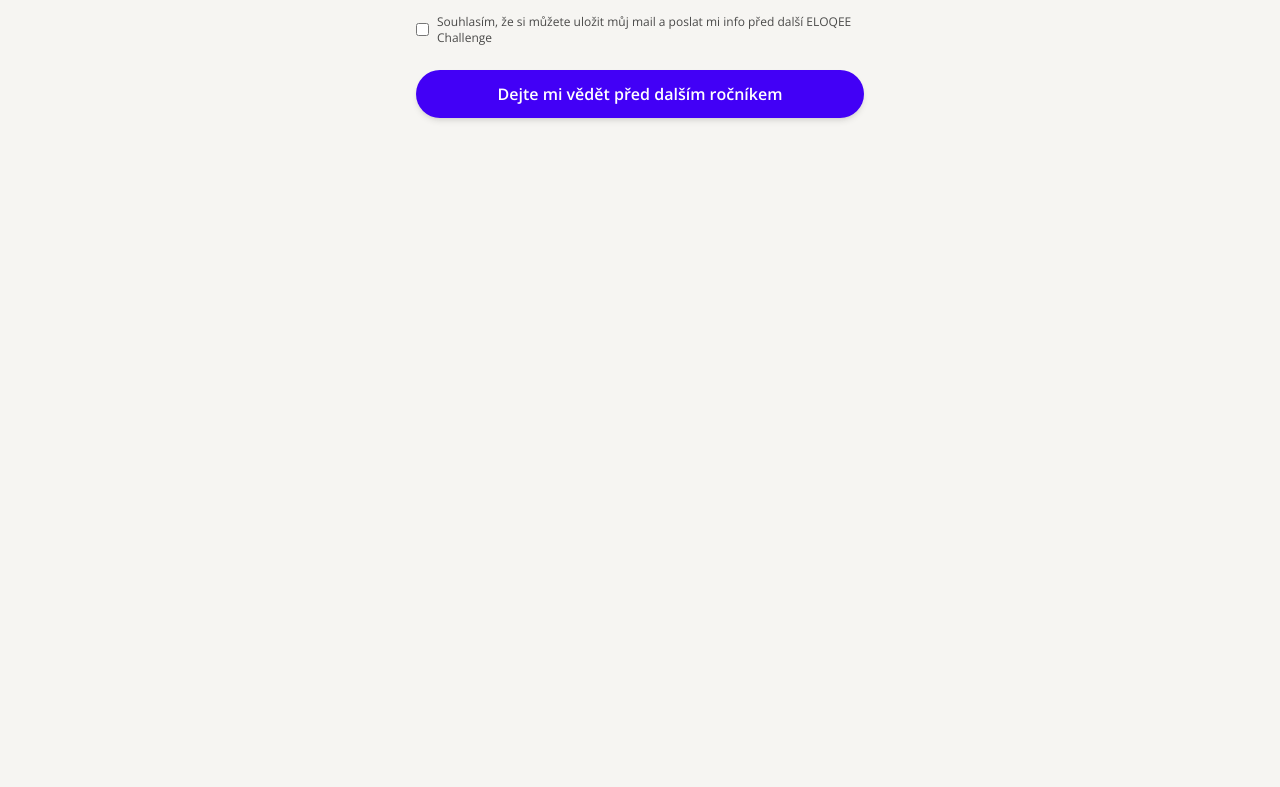
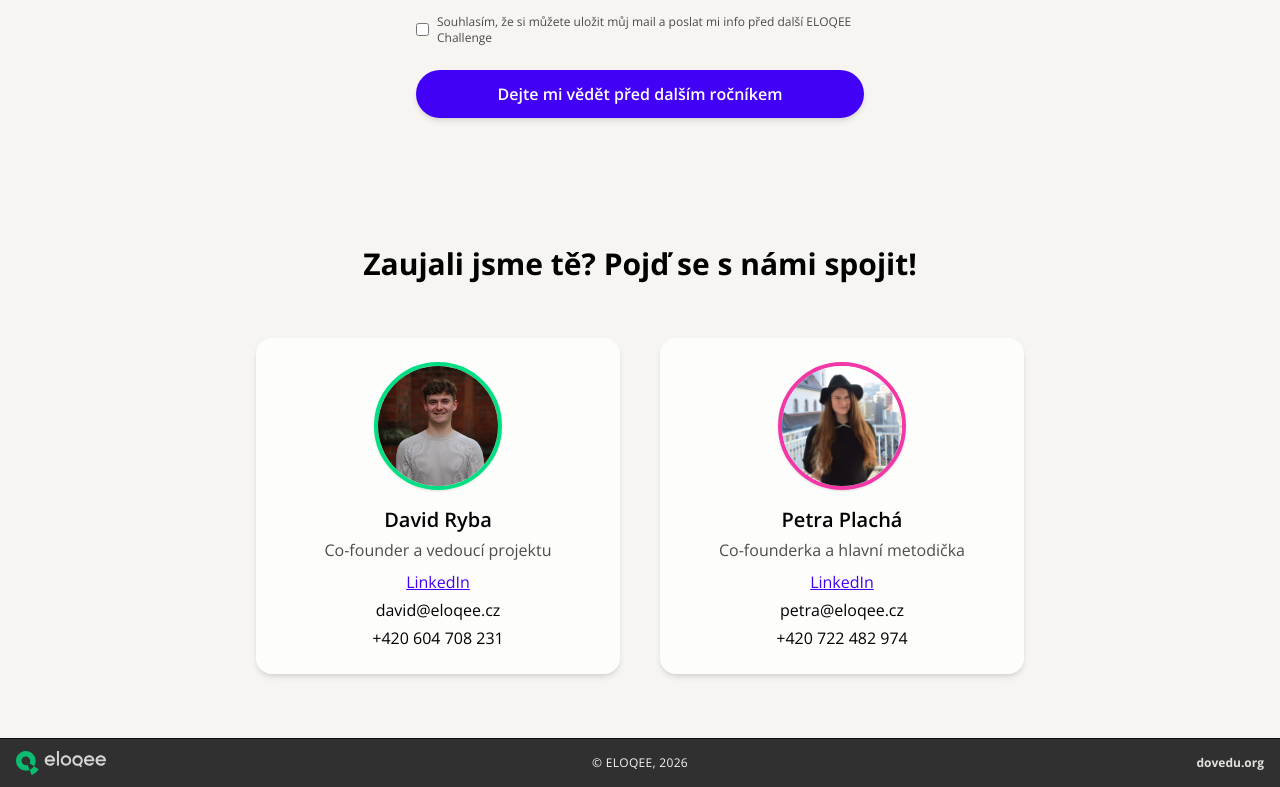
Before and after one commit to petaplacha/eloqee, a Vue app: page / in a window 1280 px wide. Shown: the part 1373-2160 px from the top of the page. Before the commit the page ends 1555 px from the top, so only its background shows below. Built offline with nearby package versions, Linux system fonts and the light colour scheme.

Commit message:
Refactor code structure for improved readability and maintainability

```diff
--- a/src/components/home/StudentInfoSection.vue
+++ b/src/components/home/StudentInfoSection.vue
@@ -59,7 +59,7 @@
           <div class="bubble-row justify-center mt-2">
             <span class="bubble bg-brand-purple ml-4">Získej podporu na svoje nápady</span>
             <span class="bubble bg-brand-green ml-32">Nahlížej kriticky na složité problémy</span>
-            <span class="bubble bg-brand-magenta">Nesesypej se v náročných situacích</span>
+            <span class="bubble bg-brand-magenta">Nesesipej se v náročných situacích</span>
           </div>
         </div>
       </div>
@@ -106,6 +106,46 @@
       </div>
     </div>
   </section>
+
+  <!-- Sekce tým -->
+  <section class="team-section w-full bg-brand-paper text-brand-black py-16 px-4 flex flex-col items-center">
+    <div class="max-w-2xl w-full text-center mb-10">
+      <h2 class="text-2xl md:text-3xl font-bold mb-4">Zaujali jsme tě? Pojď se s námi spojit!</h2>
+    </div>
+    <div class="flex flex-col md:flex-row gap-10 w-full max-w-3xl justify-center items-stretch">
+      <!-- David Ryba -->
+      <div class="flex flex-col items-center bg-white/80 rounded-2xl shadow-md p-6 flex-1">
+        <img src="/src/assets/david.webp" alt="David Ryba" class="w-32 h-32 object-cover rounded-full mb-4 border-4 border-brand-green shadow" style="object-position: 40% 50%;" />
+        <h3 class="text-xl font-semibold mb-1">David Ryba</h3>
+        <div class="text-brand-black/70 mb-2">Co-founder a vedoucí projektu</div>
+        <a href="https://www.linkedin.com/in/david-ryba/" target="_blank" rel="noopener" class="text-brand-purple underline mb-1">LinkedIn</a>
+        <div class="mb-1">david@eloqee.cz</div>
+        <div>+420 604 708 231</div>
+      </div>
+      <!-- Petra Plachá -->
+      <div class="flex flex-col items-center bg-white/80 rounded-2xl shadow-md p-6 flex-1">
+        <img src="/src/assets/peta.webp" alt="Petra Plachá" class="w-32 h-32 object-cover rounded-full mb-4 border-4 border-brand-magenta shadow" style="object-position: 70% 50%;" />
+        <h3 class="text-xl font-semibold mb-1">Petra Plachá</h3>
+        <div class="text-brand-black/70 mb-2">Co-founderka a hlavní metodička</div>
+        <a href="https://www.linkedin.com/in/petra-placha/" target="_blank" rel="noopener" class="text-brand-purple underline mb-1">LinkedIn</a>
+        <div class="mb-1">petra@eloqee.cz</div>
+        <div>+420 722 482 974</div>
+      </div>
+    </div>
+  </section>
+
+  <!-- Patička -->
+  <footer class="w-full text-brand-paper py-3 px-4 flex items-center justify-between border-t border-brand-black/70" style="background: rgb(48, 48, 48);">
+    <div class="flex-1 flex justify-start items-center">
+      <img src="/src/assets/logo-bila.svg" alt="ELOQEE logo" class="h-6 w-auto mr-4 opacity-80" />
+    </div>
+    <div class="flex-1 flex justify-center">
+      <span class="text-xs tracking-wide">© ELOQEE, 2026</span>
+    </div>
+    <div class="flex-1 flex justify-end items-center">
+      <a href="https://dovedu.org" target="_blank" rel="noopener" class="ml-6 text-xs font-bold text-brand-paper/90 hover:text-brand-white transition" style="text-decoration: none;">dovedu.org</a>
+    </div>
+  </footer>
 </template>
 
 <script setup lang="ts">
```
Also changed, not shown: src/assets/david.webp (added), src/assets/peta.webp (added).
